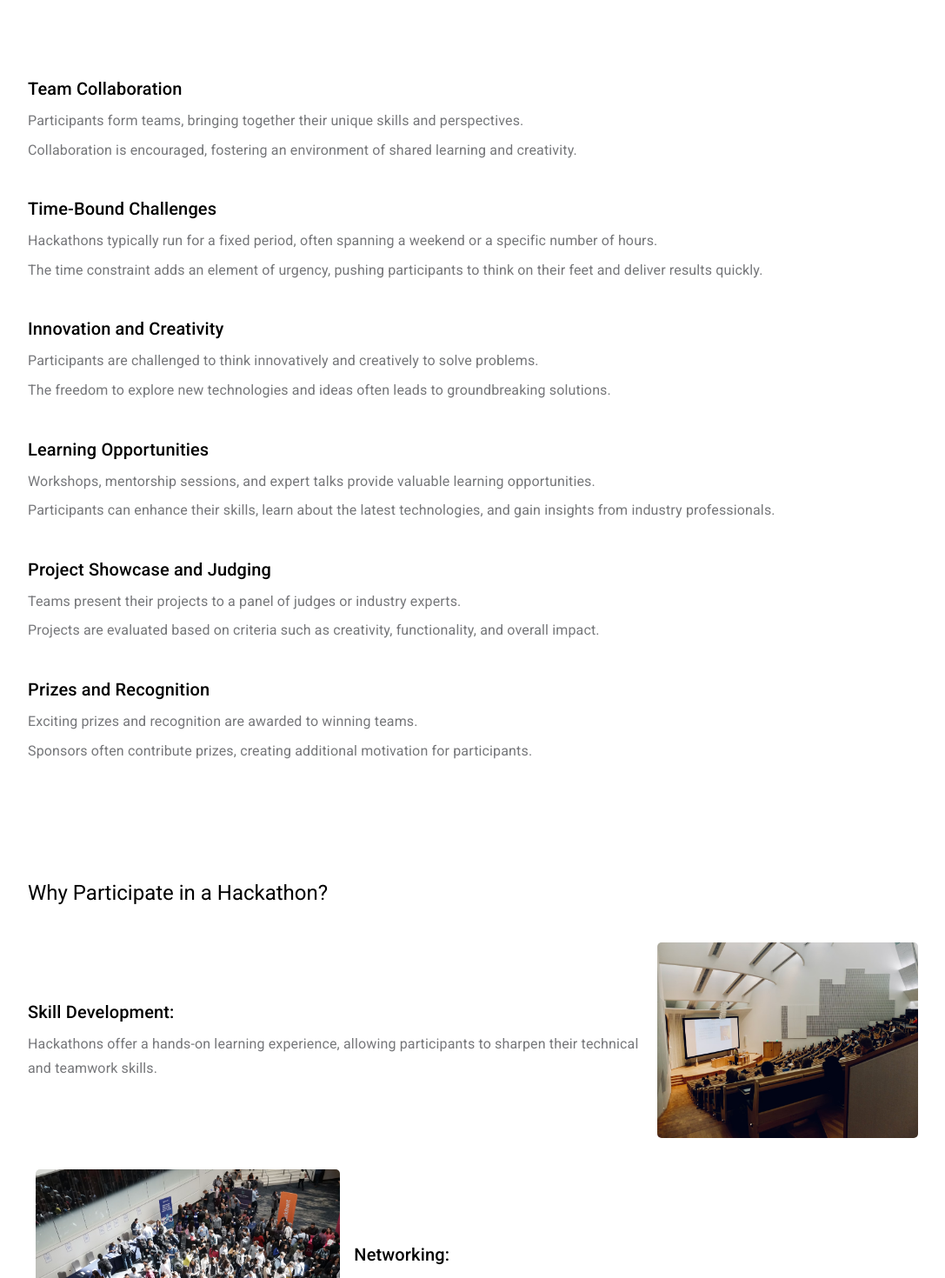
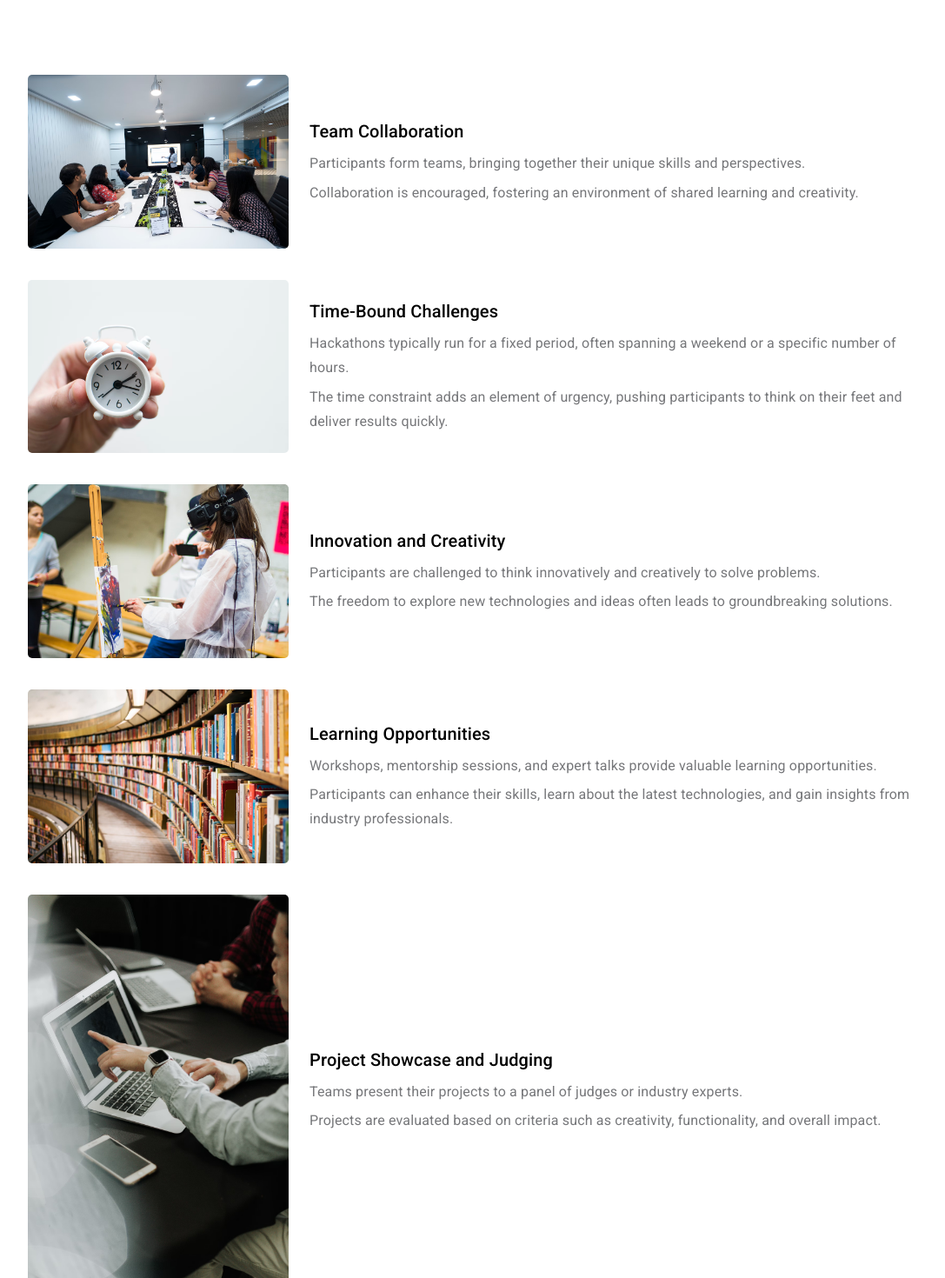
Before and after one commit to suprajgowda/sample, a React (Create React App) app: page /events in a window 1280 px wide. Shown: the part 700-2170 px from the top of the page at 87% size, without its empty margins (96-1183 px from the left). Built offline with nearby package versions, Linux system fonts and the light colour scheme.

Commit message:
added images

```diff
--- a/src/Events.tsx
+++ b/src/Events.tsx
@@ -8,6 +8,12 @@ import HackthonImage from "./assets/hackathon.jpg";
 import Skill from "./assets/skillDevelopment.jpg";
 import Networking from "./assets/networking.jpg";
 import ProblemSolving from "./assets/problemSolving.jpg";
+import TeamCollImage from "./assets/Team_Collaboration.jpg";
+import TimeBound from "./assets/Time_Bound_Challenges.jpg";
+import Innovation from "./assets/Innovation_and_Creativity.jpg";
+import LearningOpp from "./assets/Learning_Opportunities.jpg";
+import ProjectShowcase from "./assets/Project_Showcase.jpg";
+import PriceAndRecognition from "./assets/price_and_recognition.jpg";
 
 export default function Events() {
   return (
@@ -84,11 +90,32 @@ export default function Events() {
             my: 6,
           }}
         >
-          <Box sx={{ mb: 4 }}>
+          <Box sx={{ mb: 4, display: "flex" }}>
+            <Box>
+              <img
+                src={TeamCollImage}
+                alt={"Team Collaboration"}
+                style={{ maxWidth: "300px", borderRadius: "5px" }}
+              />
+            </Box>
+            <Box
+              sx={{
+                display: "flex",
+                flexDirection: "column",
+                justifyContent: "center",
+                ml: 3,
+              }}
+            >
               <Typography variant="h6" gutterBottom>
                 Team Collaboration
               </Typography>
-            <Box>
+              <Box
+                sx={{
+                  display: "flex",
+                  flexDirection: "column",
+                  justifyContent: "center",
+                }}
+              >
                 <Typography
                   variant="subtitle1"
                   gutterBottom
@@ -102,13 +129,29 @@ export default function Events() {
                   gutterBottom
                   sx={{ color: "#76777a" }}
                 >
-                Collaboration is encouraged, fostering an environment of shared
-                learning and creativity.
+                  Collaboration is encouraged, fostering an environment of
+                  shared learning and creativity.
                 </Typography>
               </Box>
             </Box>
+          </Box>
 
-          <Box sx={{ mb: 4 }}>
+          <Box sx={{ mb: 4, display: "flex" }}>
+            <Box>
+              <img
+                src={TimeBound}
+                alt={"Time-Bound Challenges"}
+                style={{ maxWidth: "300px", borderRadius: "5px" }}
+              />
+            </Box>
+            <Box
+              sx={{
+                display: "flex",
+                flexDirection: "column",
+                justifyContent: "center",
+                ml: 3,
+              }}
+            >
               <Typography variant="h6" gutterBottom>
                 Time-Bound Challenges
               </Typography>
@@ -127,40 +170,85 @@ export default function Events() {
                   sx={{ color: "#76777a" }}
                 >
                   The time constraint adds an element of urgency, pushing
-                participants to think on their feet and deliver results quickly.
+                  participants to think on their feet and deliver results
+                  quickly.
                 </Typography>
               </Box>
             </Box>
+          </Box>
 
-          <Box sx={{ mb: 4 }}>
+          <Box sx={{ mb: 4, display: "flex" }}>
+            <Box>
+              <img
+                src={Innovation}
+                alt={"Innovation and Creativity"}
+                style={{ maxWidth: "300px", borderRadius: "5px" }}
+              />
+            </Box>
+            <Box
+              sx={{
+                display: "flex",
+                flexDirection: "column",
+                justifyContent: "center",
+                ml: 3,
+              }}
+            >
               <Typography variant="h6" gutterBottom>
                 Innovation and Creativity
               </Typography>
-            <Box>
+              <Box
+                sx={{
+                  display: "flex",
+                  flexDirection: "column",
+                  justifyContent: "center",
+                }}
+              >
                 <Typography
                   variant="subtitle1"
                   gutterBottom
                   sx={{ color: "#76777a" }}
                 >
-                Participants are challenged to think innovatively and creatively
-                to solve problems.
+                  Participants are challenged to think innovatively and
+                  creatively to solve problems.
                 </Typography>
                 <Typography
                   variant="subtitle1"
                   gutterBottom
                   sx={{ color: "#76777a" }}
                 >
-                The freedom to explore new technologies and ideas often leads to
-                groundbreaking solutions.
+                  The freedom to explore new technologies and ideas often leads
+                  to groundbreaking solutions.
                 </Typography>
               </Box>
             </Box>
+          </Box>
 
-          <Box sx={{ mb: 4 }}>
+          <Box sx={{ mb: 4, display: "flex" }}>
+            <Box>
+              <img
+                src={LearningOpp}
+                alt={"Learning Opportunities"}
+                style={{ maxWidth: "300px", borderRadius: "5px" }}
+              />
+            </Box>
+            <Box
+              sx={{
+                display: "flex",
+                flexDirection: "column",
+                justifyContent: "center",
+                ml: 3,
+              }}
+            >
               <Typography variant="h6" gutterBottom>
                 Learning Opportunities
               </Typography>
-            <Box>
+              <Box
+                sx={{
+                  display: "flex",
+                  flexDirection: "column",
+                  justifyContent: "center",
+                }}
+              >
                 <Typography
                   variant="subtitle1"
                   gutterBottom
@@ -179,12 +267,34 @@ export default function Events() {
                 </Typography>
               </Box>
             </Box>
+          </Box>
 
-          <Box sx={{ mb: 4 }}>
+          <Box sx={{ mb: 4, display: "flex" }}>
+            <Box>
+              <img
+                src={ProjectShowcase}
+                alt={"Project Showcase and Judging"}
+                style={{ maxWidth: "300px", borderRadius: "5px" }}
+              />
+            </Box>
+            <Box
+              sx={{
+                display: "flex",
+                flexDirection: "column",
+                justifyContent: "center",
+                ml: 3,
+              }}
+            >
               <Typography variant="h6" gutterBottom>
                 Project Showcase and Judging
               </Typography>
-            <Box>
+              <Box
+                sx={{
+                  display: "flex",
+                  flexDirection: "column",
+                  justifyContent: "center",
+                }}
+              >
                 <Typography
                   variant="subtitle1"
                   gutterBottom
@@ -203,8 +313,24 @@ export default function Events() {
                 </Typography>
               </Box>
             </Box>
+          </Box>
 
-          <Box sx={{ mb: 4 }}>
+          <Box sx={{ mb: 4, display: "flex" }}>
+            <Box>
+              <img
+                src={PriceAndRecognition}
+                alt={"Prizes and Recognition"}
+                style={{ maxWidth: "300px", borderRadius: "5px" }}
+              />
+            </Box>
+            <Box
+              sx={{
+                display: "flex",
+                flexDirection: "column",
+                justifyContent: "center",
+                ml: 3,
+              }}
+            >
               <Typography variant="h6" gutterBottom>
                 Prizes and Recognition
               </Typography>
@@ -221,9 +347,10 @@ export default function Events() {
                   gutterBottom
                   sx={{ color: "#76777a" }}
                 >
-                Sponsors often contribute prizes, creating additional motivation
-                for participants.
+                  Sponsors often contribute prizes, creating additional
+                  motivation for participants.
                 </Typography>
+              </Box>
             </Box>
           </Box>
         </Box>
```
Lines whose indentation alone changed are shown as unchanged.
